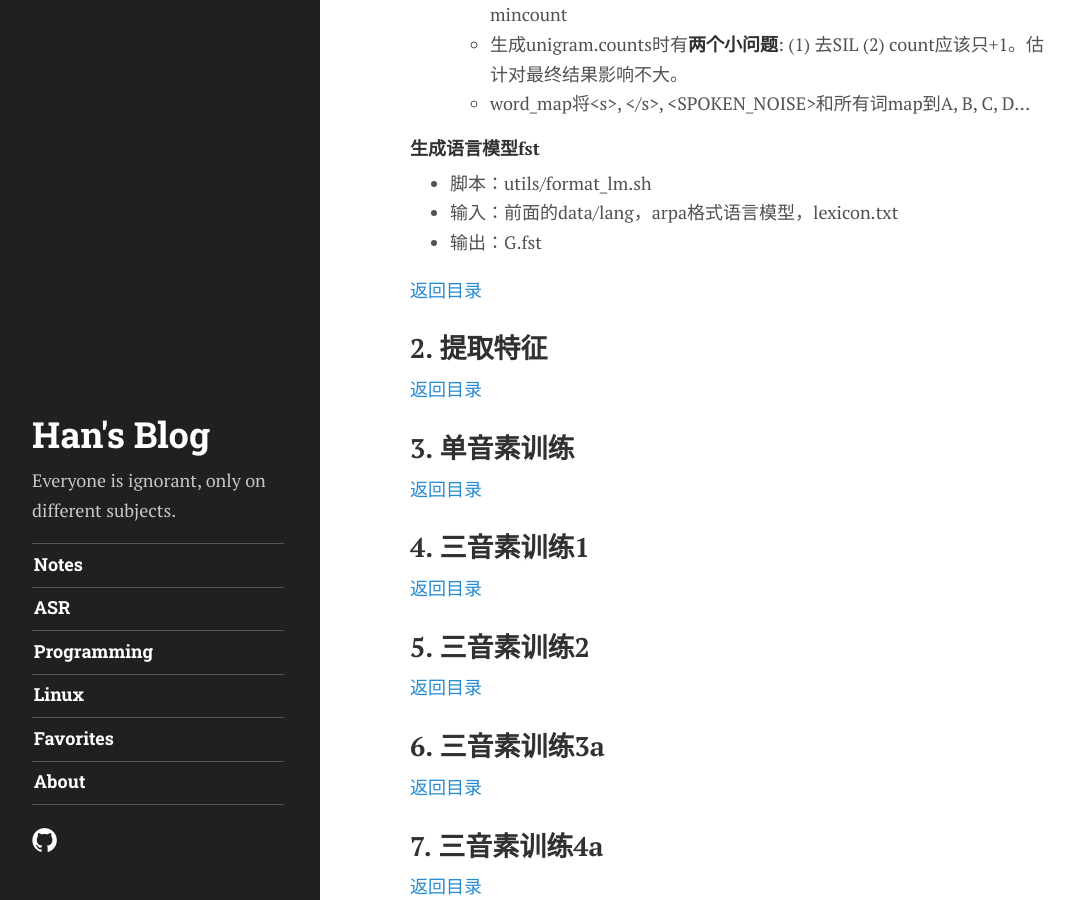
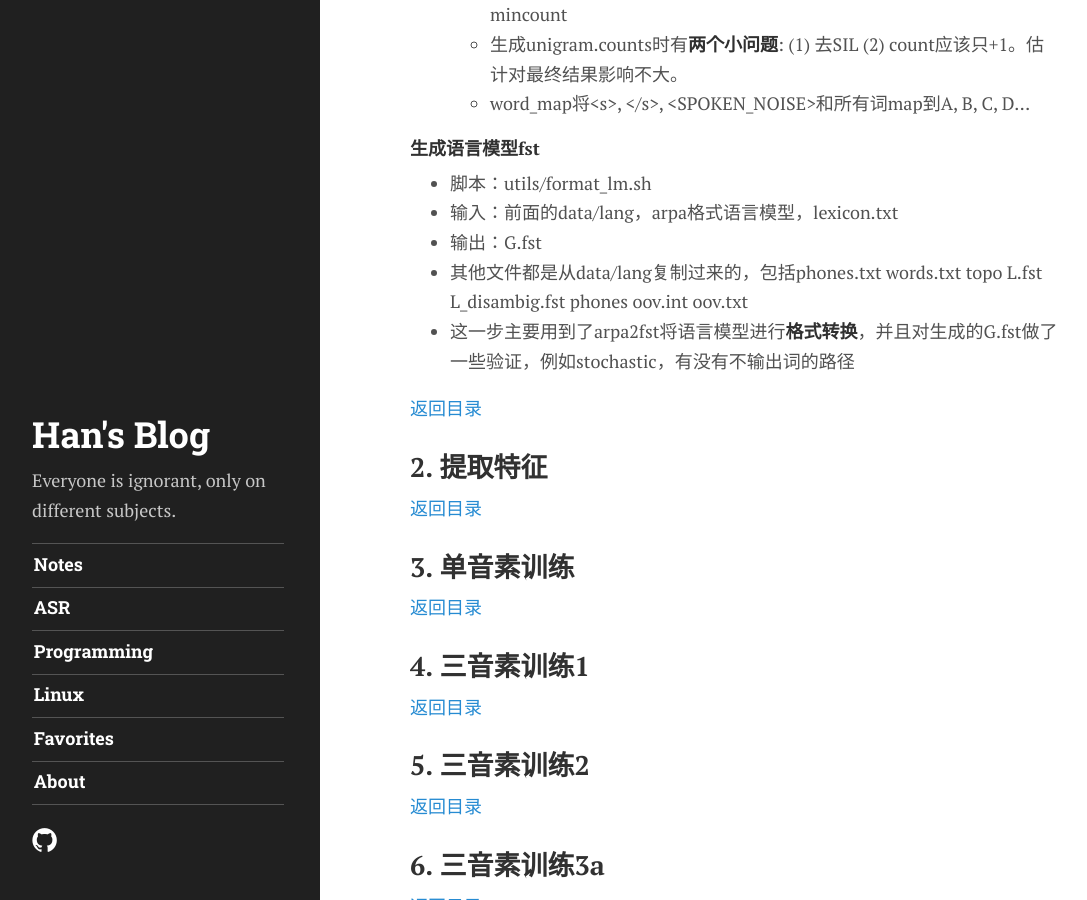
Before and after one commit to han-xie/han-xie.github.io, a Jekyll site: the page built from _posts/2019-09-27-kaldi-aishell.md, in a window 1280 px wide and 900 px high, scrolled down 1533 px. Shown: the whole window, without its empty margins (4-1091 px from the left). Built offline with Jekyll 4.4.1, drawn with Linux system fonts in a browser that asks for light colours; some web fonts are replaced; comment, search, counter and statistics services are not loaded.

Commit message:
[post] Refine part 1 of detailed kaldi aishell notes

```diff
--- a/_posts/2019-09-27-kaldi-aishell.md
+++ b/_posts/2019-09-27-kaldi-aishell.md
@@ -52,6 +52,9 @@ tags: [asr]
 - 脚本：utils/format_lm.sh
 - 输入：前面的data/lang，arpa格式语言模型，lexicon.txt
 - 输出：G.fst
+- 其他文件都是从data/lang复制过来的，包括phones.txt words.txt topo L.fst L_disambig.fst phones oov.int oov.txt
+- 这一步主要用到了arpa2fst将语言模型进行**格式转换**，并且对生成的G.fst做了一些验证，例如stochastic，有没有不输出词的路径
+
 
 [返回目录](#contents)
 
```
